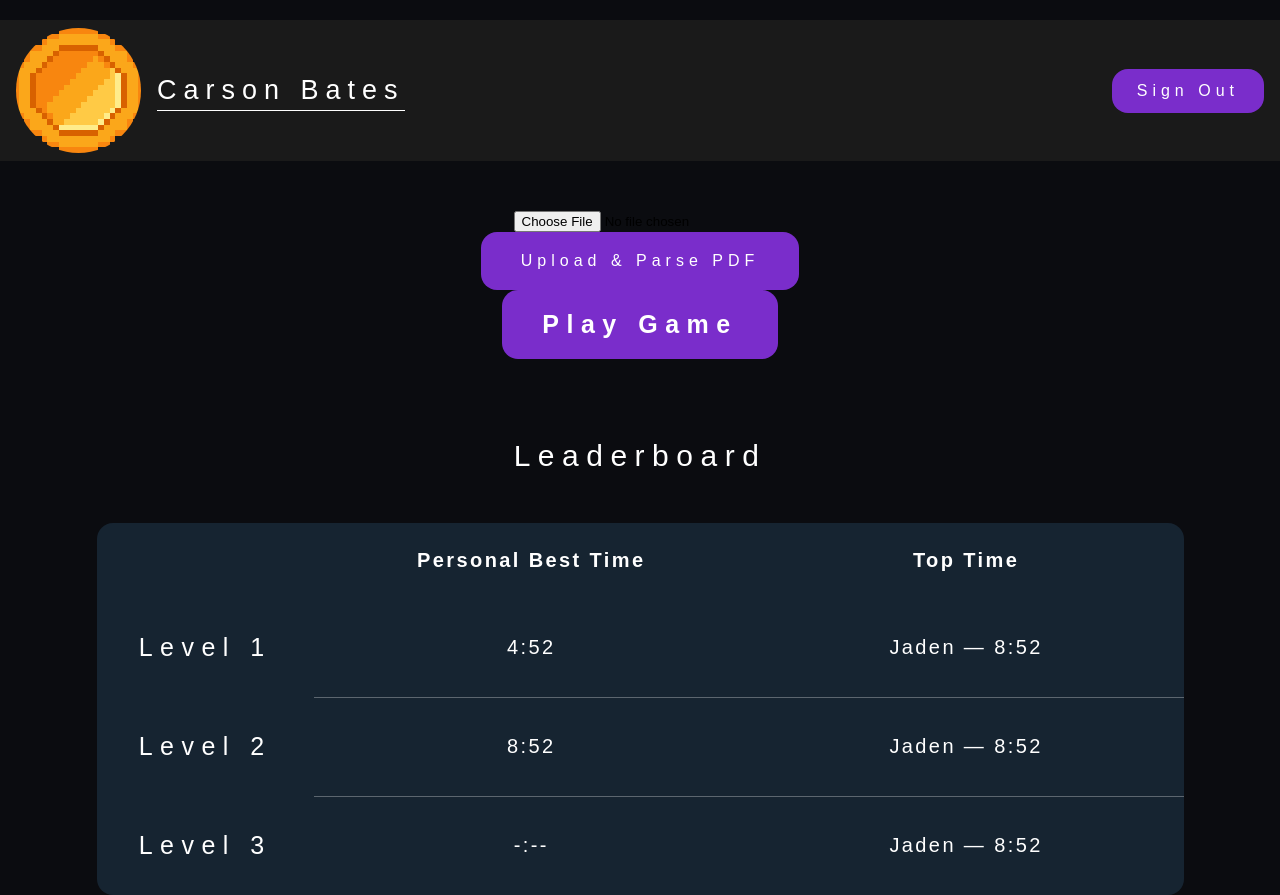
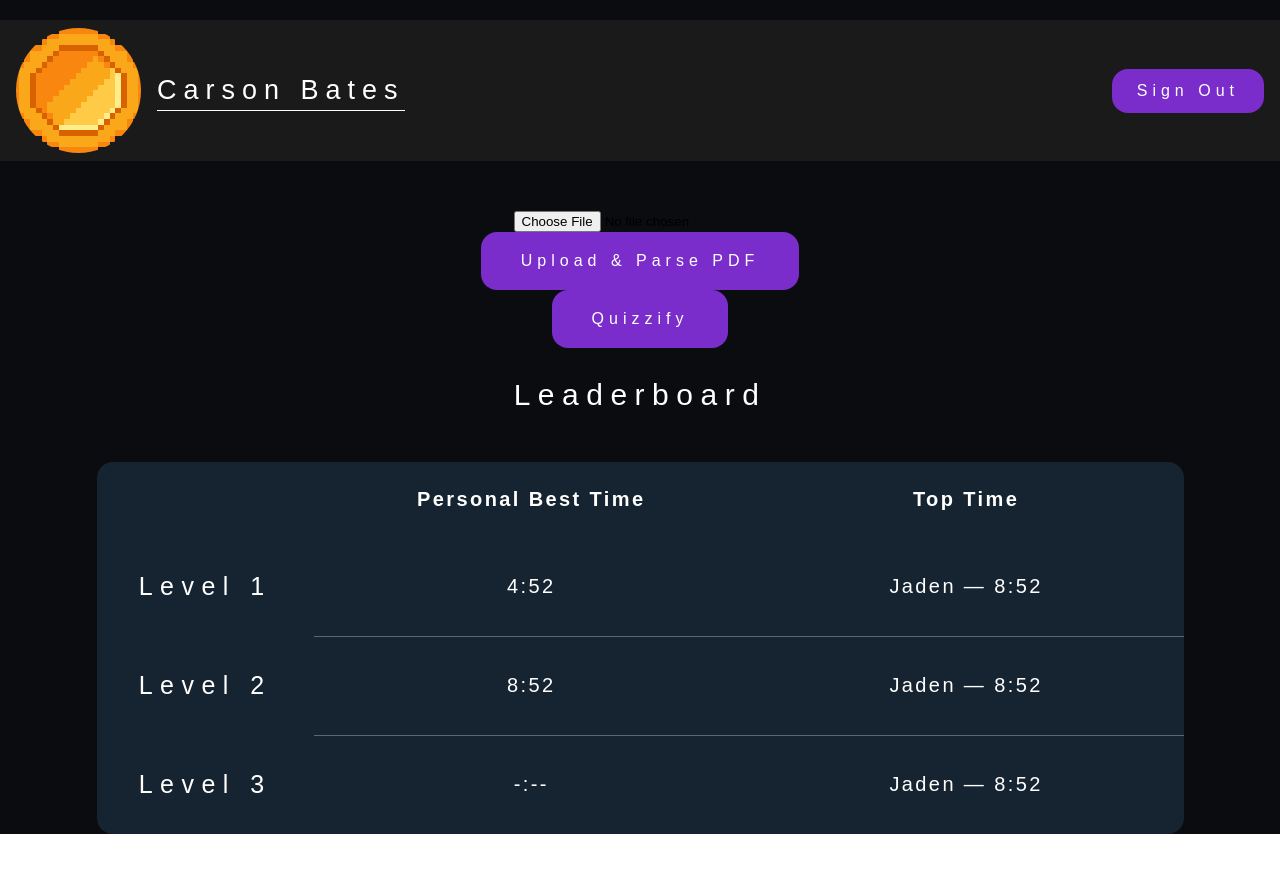
Before and after one commit to sidneyj475/Puzzle-Vault-RLFinance, a React (Vite) app in the folder FinanceMe/: page /landingPage in a window 1280 px wide. After the commit the page ends 834 px from the top, so only its background shows below. Built offline with nearby package versions, Linux system fonts and the light colour scheme; a web font is replaced by a local one.

Commit message:
generating quiz and putting them into mongoDB

```diff
--- a/FinanceMe/src/pages/LandingPage/LandingPage.jsx
+++ b/FinanceMe/src/pages/LandingPage/LandingPage.jsx
@@ -1,16 +1,14 @@
-// LandingPage.jsx
 import React, { useState } from "react";
 import axios from "axios";
 import Header from "./LandingHeader";
 import Button from "../../components/button";
 import Leaderboard from "./Leaderboard";
-import { useNavigate } from 'react-router-dom';
-import './LandingPage.css';
+import "./LandingPage.css";
 
 function LandingPage() {
   const [selectedFile, setSelectedFile] = useState(null);
-  const [questionsData, setQuestionsData] = useState(null);
-  const navigate = useNavigate();
+  const [extractedText, setExtractedText] = useState(""); // Store extracted text
+  const [isProcessing, setIsProcessing] = useState(false); // Handle loading state
 
   const handleFileChange = (e) => {
     setSelectedFile(e.target.files[0]);
@@ -18,32 +16,45 @@ function LandingPage() {
 
   const handleUpload = async () => {
     if (!selectedFile) {
-      alert('Please select a file first.');
+      alert("Please select a file first.");
       return;
     }
     try {
       const formData = new FormData();
-      formData.append('file', selectedFile);
+      formData.append("file", selectedFile);
 
-      // POST the file to your backend
-      const response = await axios.post(
-        'http://localhost:8000/process_pdf',
-        formData,
-        {
-          headers: { 'Content-Type': 'multipart/form-data' }
-        }
-      );
+      // Send file to Flask backend
+      const response = await axios.post("http://localhost:5000/upload_pdf", formData, {
+        headers: { "Content-Type": "multipart/form-data" },
+      });
 
-      alert('File uploaded and parsed successfully!');
+      // Store extracted text
+      setExtractedText(response.data.extracted_text);
+      alert("File uploaded and parsed successfully!");
     } catch (error) {
-      console.error('Error uploading file:', error);
-      alert('Something went wrong uploading/parsing the file.');
+      console.error("Error uploading file:", error);
+      alert("Something went wrong uploading/parsing the file.");
     }
   };
 
-  const handlePlayGame = () => {
-    navigate('/roomSelect', { state: { questionsData } });
-    // Option 2: You could store the Q&A data in Context or a global store (e.g. Redux)
+  const handleQuizzify = async () => {
+    setIsProcessing(true);
+    try {
+      const response = await axios.post("http://localhost:5000/process_pdf");
+
+      if (response.data.error) {
+        alert("Failed to generate and store quiz: " + response.data.error);
+        setIsProcessing(false);
+        return;
+      }
+
+      alert(`Quiz successfully processed and stored! ${response.data.quiz_count} questions added.`);
+    } catch (error) {
+      console.error("Error processing quiz:", error);
+      alert("Something went wrong while processing the quiz.");
+    } finally {
+      setIsProcessing(false);
+    }
   };
 
   return (
@@ -54,12 +65,18 @@ function LandingPage() {
       <input type="file" accept="application/pdf" onChange={handleFileChange} />
       <Button onClick={handleUpload}>Upload & Parse PDF</Button>
 
-      <Button
-        className="landing-page__play-game-button"
-        onClick={handlePlayGame}
-      >
-        Play Game
+      {/* Quizzify button to process and store quiz */}
+      <Button onClick={handleQuizzify} disabled={isProcessing}>
+        {isProcessing ? "Processing..." : "Quizzify"}
       </Button>
+
+      {/* Display extracted text */}
+      {extractedText && (
+        <div className="extracted-text">
+          <h3>Extracted Text from PDF:</h3>
+          <pre>{extractedText}</pre>
+        </div>
+      )}
 
       <Leaderboard />
     </main>
```
